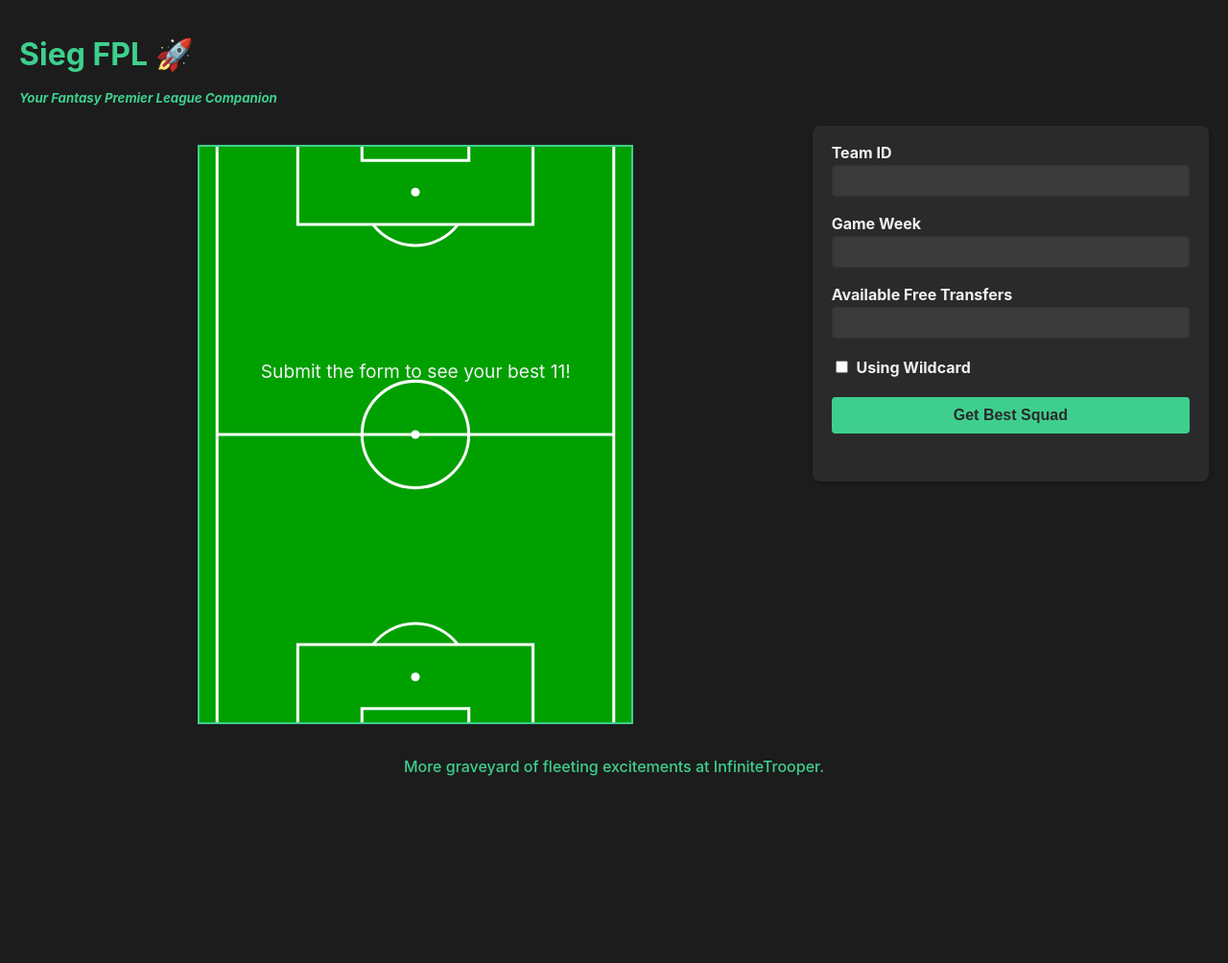
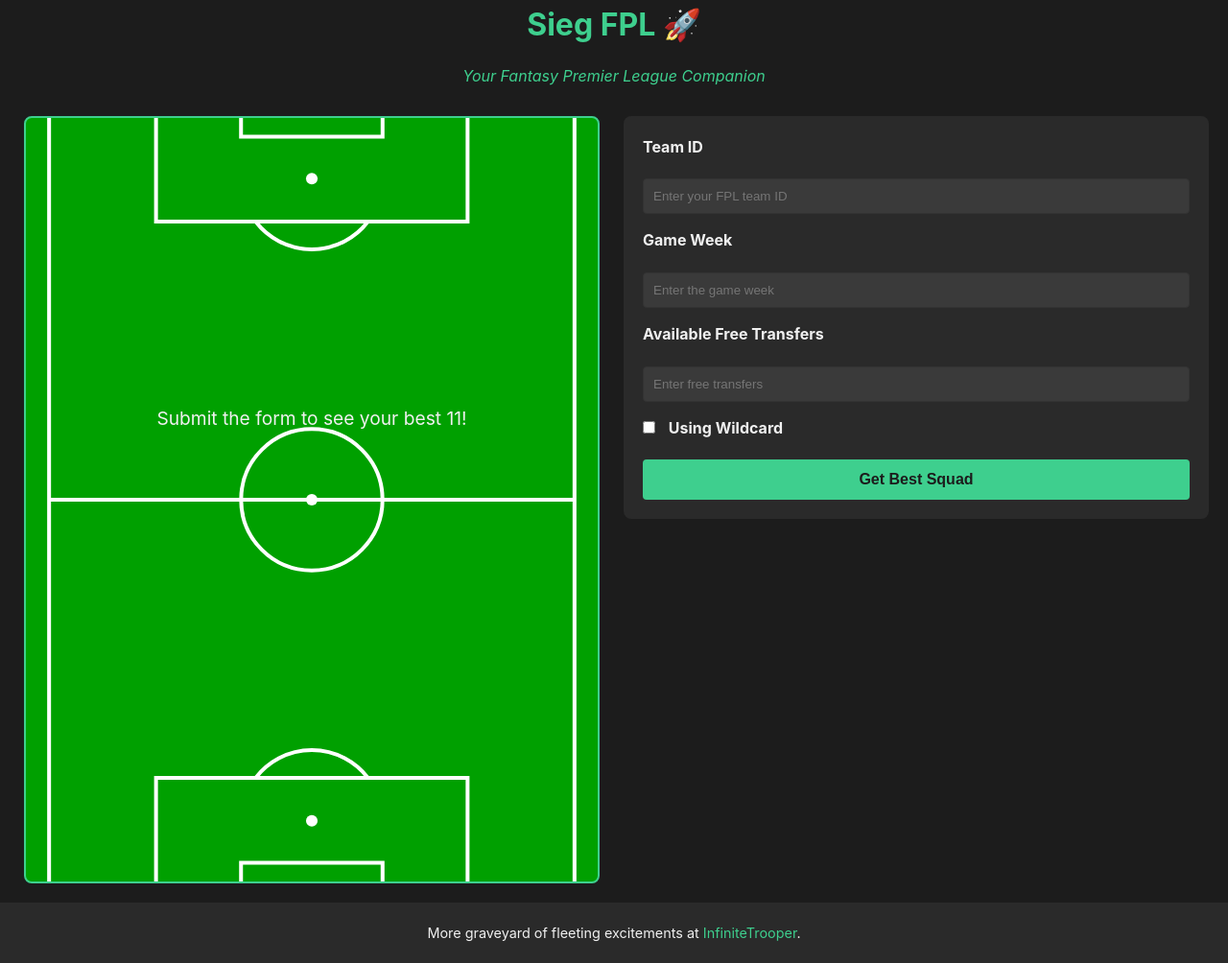
Before and after one commit to infinitetrooper/SiegFPL, a Flask app: page / in a window 1280 px wide. Shown: the whole page at 96% size. Before the commit the page ends 809 px from the top, so only its background shows below. Run offline with Flask 3, Linux system fonts and the light colour scheme; parts of the project's set-up code (start-up, migrations or seed data) failed here and were passed over.

Commit message:
Fairly polished UI, at-least for desktop

```diff
--- a/static/styles.css
+++ b/static/styles.css
@@ -1,3 +1,4 @@
+/* Global Styles */
 :root {
     --primary-color: #3ecf8e;
     --primary-hover-color: #2eb77d;
@@ -7,38 +8,38 @@
     --border-color: #333;
     --error-color: #ff4d4f;
     --input-background: #3a3a3a;
+    --font-family: -apple-system, BlinkMacSystemFont, "Segoe UI", Roboto, "Helvetica Neue", Arial, sans-serif;
+}
+
+* {
+    box-sizing: border-box;
+    margin: 0;
+    padding: 0;
 }
 
 body {
-    font-family: -apple-system, BlinkMacSystemFont, "Segoe UI", Roboto, "Helvetica Neue", Arial, sans-serif;
-    line-height: 1;
+    font-family: var(--font-family);
+    line-height: 1.6;
     color: var(--text-color);
-    max-width: 100%;
-    margin: 0 auto;
-    padding: 20px;
     background-color: var(--background-color);
+    margin: 0;
+}
+
+h1, h2, h5 {
+    color: var(--primary-color);
+    margin-bottom: 0.5em;
+    text-align: center;
 }
 
 h1 {
-    color: var(--primary-color);
-    text-align: left;
-}
-
-h2 {
-    color: var(--primary-color);
-    margin-bottom: 20px;
-    text-align: left;
+    font-size: 2em;
+    font-weight: 700;
 }
 
 h5 {
-    text-align: left;
-    color: var(--primary-color);
-}
-
-footer {
-    text-align: center;
-    color: var(--primary-color);
-    font-weight: 500;
+    font-size: 1em;
+    font-weight: 400;
+    font-style: italic;
 }
 
 a {
@@ -55,46 +56,43 @@
     background-color: var(--container-background-color);
     padding: 20px;
     border-radius: 8px;
-    box-shadow: 0 2px 4px rgba(0, 0, 0, 0.2);
     margin-bottom: 20px;
 }
 
 form {
-    margin-bottom: 30px;
+    display: flex;
+    flex-direction: column;
+    gap: 15px;
 }
 
 label {
-    display: block;
+    font-weight: bold;
     margin-bottom: 5px;
-    font-weight: bold;
 }
 
-input[type="number"], input[type="checkbox"] {
+input[type="number"], input[type="text"], input[type="email"], select {
     width: 100%;
-    padding: 8px;
-    margin-bottom: 20px;
+    padding: 10px;
     border: 1px solid var(--border-color);
     border-radius: 4px;
-    box-sizing: border-box;
     background-color: var(--input-background);
     color: var(--text-color);
 }
 
 input[type="checkbox"] {
-    width: auto;
-    margin-right: 5px;
+    margin-right: 10px;
 }
 
 input[type="submit"] {
     background-color: var(--primary-color);
-    color: var(--container-background-color);
-    padding: 10px 15px;
+    color: var(--background-color);
+    padding: 12px;
     border: none;
     border-radius: 4px;
     cursor: pointer;
-    font-size: 16px;
-    width: 100%;
+    font-size: 1em;
     font-weight: bold;
+    transition: background-color 0.3s ease;
 }
 
 input[type="submit"]:hover {
@@ -109,28 +107,27 @@
 
 .main-container {
     display: flex;
-    flex-direction: row;
-    margin-top: 20px;
+    flex-wrap: wrap;
+    padding: 20px;
+    gap: 20px;
 }
 
-.left-container {
-    flex: 2;
-}
-
-.right-container {
-    flex: 1;
+.left-container, .right-container {
+    flex: 1 1 300px;
 }
 
 .pitch {
-    width: 450px;
-    height: 600px;
+    position: relative;
+    width: 100%;
+    max-width: 600px;
+    margin: 0 auto;
+    border: 2px solid var(--primary-color);
+    border-radius: 8px;
     background-image: url('../static/img/football_pitch.svg');
     background-size: cover;
-    background-repeat: no-repeat;
-    background-position: left;
-    position: relative;
-    margin: 20px auto;
-    border: 2px solid var(--primary-color);
+    background-position: center;
+    aspect-ratio: 3 / 4;
+    overflow: hidden;
 }
 
 .player {
@@ -138,22 +135,22 @@
     transform: translate(-50%, -50%);
 }
 
-.GK { bottom: 70%; left: 50%; }
-.DEF { bottom: 45%; }
-.MID { bottom: 20%; }
-.FWD { bottom: -5% }
+.GK { top: 10%; left: 50%; }
+.DEF { top: 30%; }
+.MID { top: 55%; }
+.FWD { top: 80%; }
 
 .player-card {
     background-color: var(--background-color);
     border-radius: 10px;
-    padding: 10px;
+    padding: 4px;
     text-align: center;
     width: 80px;
     box-shadow: 0 4px 6px var(--background-color);
 }
 
 .player-shirt {
-    width: 46px;
+    width: 40px;
     height: auto;
 }
 
@@ -167,6 +164,10 @@
     font-size: 12px;
     display: block;
     margin-bottom: 3px;
+    width: 100%;
+    white-space: nowrap;
+    overflow: hidden;
+    text-overflow: ellipsis;
 }
 
 .player-points {
@@ -174,7 +175,7 @@
     color: var(--background-color);
     padding: 2px 5px;
     border-radius: 5px;
-    font-size: 10px;
+    font-size: 12px;
     font-weight: bold;
 }
 
@@ -184,3 +185,28 @@
     margin-top: 50%;
     font-size: 1.2em;
 }
+
+footer {
+    text-align: center;
+    color: var(--text-color);
+    padding: 20px;
+    font-size: 0.9em;
+    background-color: var(--container-background-color);
+}
+
+footer a {
+    color: var(--primary-color);
+}
+
+@media (max-width: 768px) {
+    .main-container {
+        flex-direction: column;
+        padding: 10px;
+    }
+    .left-container, .right-container {
+        flex: 1 1 100%;
+    }
+    .pitch {
+        max-width: 100%;
+    }
+}
--- a/templates/index.html
+++ b/templates/index.html
@@ -5,6 +5,8 @@
     <title>Sieg FPL - Your Fantasy Premier League Companion</title>
     <link rel="stylesheet" href="{{ url_for('static', filename='styles.css') }}">
     <!-- Include any additional scripts or styles -->
+    <meta name="viewport" content="width=device-width, initial-scale=1.0">
+    <!-- Google Analytics -->
     <script async src="https://www.googletagmanager.com/gtag/js?id=G-G3Z5Y74FG9"></script>
     <script>
       window.dataLayer = window.dataLayer || [];
@@ -12,6 +14,7 @@
       gtag('js', new Date());
       gtag('config', 'G-G3Z5Y74FG9');
     </script>
+    <!-- Local Storage Scripts -->
     <script>
         function loadStoredValues() {
             const teamId = localStorage.getItem('teamId') || '';
@@ -39,11 +42,15 @@
     </script>
 </head>
 <body>
+    <header>
         <h1>Sieg FPL 🚀</h1>
-    <h5><i>Your Fantasy Premier League Companion</i></h5>
+        <h5>Your Fantasy Premier League Companion</h5>
+    </header>
+
+    <main>
         <div class="main-container">
             <!-- Left Side: Pitch -->
-        <div class="left-container">
+            <section class="left-container">
                 <div class="pitch">
                     {% if result %}
                         {% for player in result.best_11 %}
@@ -51,38 +58,34 @@
                                 <div class="player-card">
                                     <img
                                         src="{{ url_for('static', filename='img/shirts/shirt_' + (player.player_team|string + '_1-220.webp' if player.position == 'GK' else player.player_team|string + '-220.webp')) }}"
-                                    alt="{{ player.name }}'s Shirt"
+                                        alt="{{ player.web_name }}'s Shirt"
                                         class="player-shirt">
-                                <div class="player-info">
-                                    <span class="player-name">{{ player.web_name }}</span>
+                                    <div class="player-name">{{ player.web_name }}</div>
                                     <div class="player-points">{{ player.xPts }}</div>
-                                </div>
                                 </div>
                             </div>
                         {% endfor %}
                     {% else %}
-                    <!-- Optionally, display an empty pitch or a placeholder message -->
                         <p class="placeholder-message">Submit the form to see your best 11!</p>
                     {% endif %}
                 </div>
-        </div>
+            </section>
 
             <!-- Right Side: Input Form -->
-        <div class="right-container">
-            <!-- Input Form -->
+            <section class="right-container">
                 <div class="container">
                     {% if error %}
                         <p class="error">{{ error }}</p>
                     {% endif %}
                     <form method="POST" onsubmit="saveValues()">
                         <label for="team_id">Team ID</label>
-                    <input type="number" id="team_id" name="team_id" required>
+                        <input type="number" id="team_id" name="team_id" required placeholder="Enter your FPL team ID">
 
                         <label for="game_week">Game Week</label>
-                    <input type="number" id="game_week" name="game_week" required>
+                        <input type="number" id="game_week" name="game_week" required placeholder="Enter the game week">
 
                         <label for="free_transfers">Available Free Transfers</label>
-                    <input type="number" id="free_transfers" name="free_transfers" required>
+                        <input type="number" id="free_transfers" name="free_transfers" required placeholder="Enter free transfers">
 
                         <label for="wildcard">
                             <input type="checkbox" id="wildcard" name="wildcard">
@@ -92,11 +95,12 @@
                         <input type="submit" value="Get Best Squad">
                     </form>
                 </div>
+            </section>
         </div>
-    </div>
-</body>
+    </main>
+
     <footer>
-    <p></p>
         <p>More graveyard of fleeting excitements at <a href="https://infinitetrooper.com" target="_blank">InfiniteTrooper</a>.</p>
     </footer>
+</body>
 </html>
```
Lines whose indentation alone changed are shown as unchanged.
